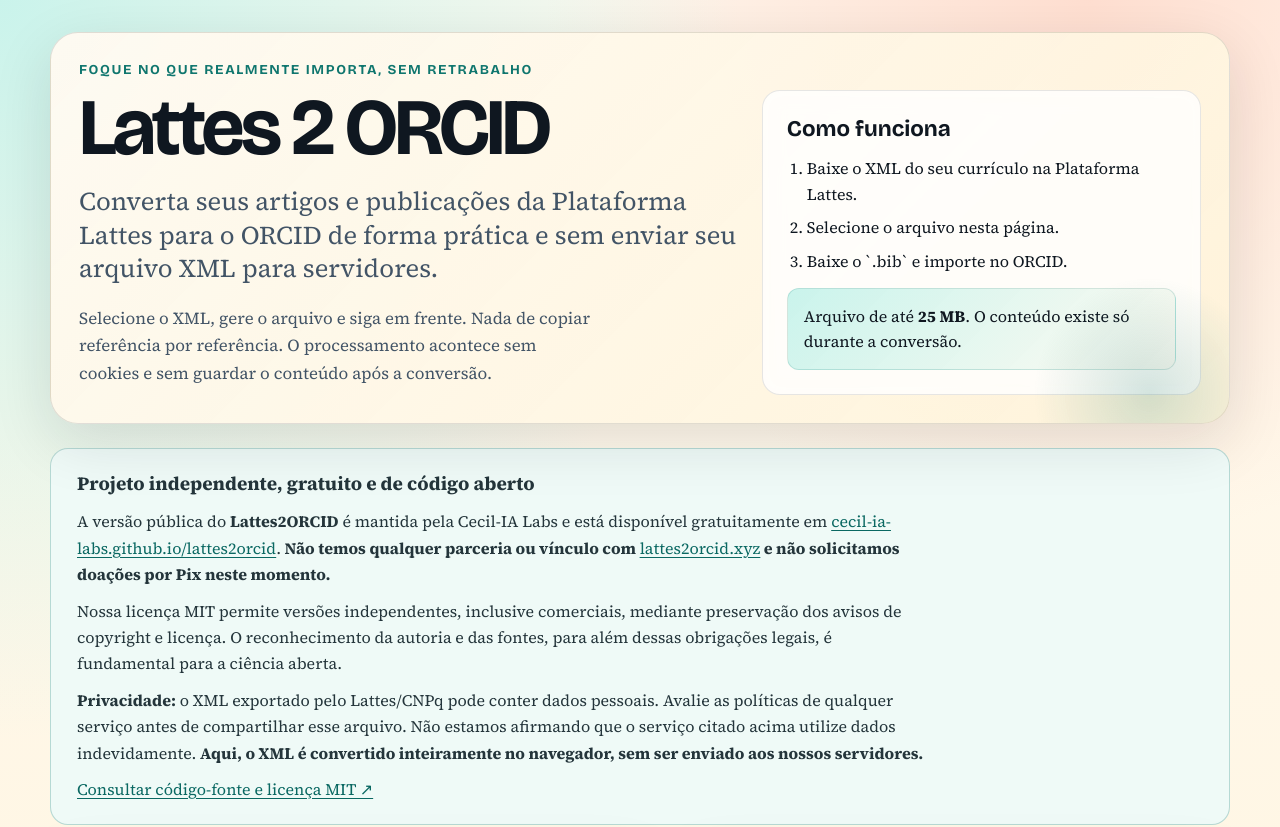
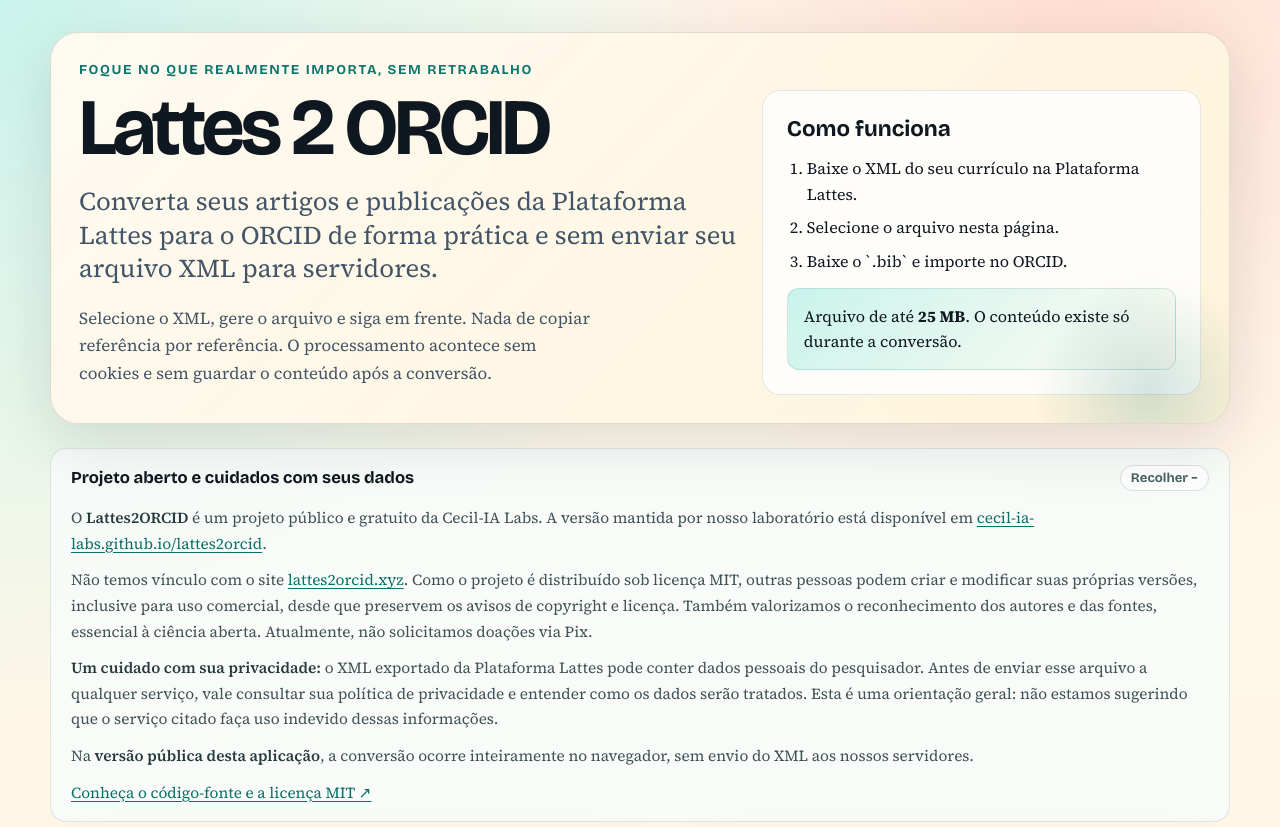
Before and after one commit to cecil-ia-labs/lattes2orcid, a React (Vite) app: page / in a window 1280 px wide. Shown: the top 827 px of the page. Built offline with nearby package versions, Linux system fonts and the light colour scheme.

Commit message:
ui: soften and collapse open-source privacy notice

```diff
--- a/src/components/home-page.tsx
+++ b/src/components/home-page.tsx
@@ -127,29 +127,56 @@ export function HomePage() {
         </HeroGrid>
       </HeroSection>
 
-      <IndependenceNotice aria-labelledby="independence-heading">
-        <h2 id="independence-heading">Projeto independente, gratuito e de código aberto</h2>
+      <IndependenceNotice open>
+        <NoticeHeader>
+          <span className="notice-heading">Projeto aberto e cuidados com seus dados</span>
+          <span className="notice-action notice-action-expanded" aria-hidden="true">Recolher −</span>
+          <span className="notice-action notice-action-collapsed" aria-hidden="true">Expandir +</span>
+        </NoticeHeader>
+        <NoticeContent>
           <p>
-          A versão pública do <strong>Lattes2ORCID</strong> é mantida pela Cecil-IA Labs
-          e está disponível gratuitamente em{" "}
-          <a href="https://cecil-ia-labs.github.io/lattes2orcid/">cecil-ia-labs.github.io/lattes2orcid</a>.
-          <strong> Não temos qualquer parceria ou vínculo com </strong>
-          <a href="https://www.lattes2orcid.xyz/" target="_blank" rel="nofollow noopener noreferrer">lattes2orcid.xyz</a>
-          <strong> e não solicitamos doações por Pix neste momento.</strong>
+            O <strong>Lattes2ORCID</strong> é um projeto público e gratuito da Cecil-IA Labs.
+            A versão mantida por nosso laboratório está disponível em{" "}
+            <a href="https://cecil-ia-labs.github.io/lattes2orcid/">
+              cecil-ia-labs.github.io/lattes2orcid
+            </a>.
           </p>
           <p>
-          Nossa licença MIT permite versões independentes, inclusive comerciais,
-          mediante preservação dos avisos de copyright e licença. O reconhecimento
-          da autoria e das fontes, para além dessas obrigações legais, é fundamental
-          para a ciência aberta.
+            Não temos vínculo com o site{" "}
+            <a
+              href="https://www.lattes2orcid.xyz/"
+              target="_blank"
+              rel="nofollow noopener noreferrer"
+            >
+              lattes2orcid.xyz
+            </a>. Como o projeto é distribuído sob licença MIT, outras pessoas
+            podem criar e modificar suas próprias versões, inclusive para uso comercial,
+            desde que preservem os avisos de copyright e licença. Também valorizamos
+            o reconhecimento dos autores e das fontes, essencial à ciência aberta.
+            Atualmente, não solicitamos doações via Pix.
           </p>
           <p>
-          <strong>Privacidade:</strong> o XML exportado pelo Lattes/CNPq pode conter dados
-          pessoais. Avalie as políticas de qualquer serviço antes de compartilhar esse arquivo.
-          Não estamos afirmando que o serviço citado acima utilize dados indevidamente.
-          <strong> Aqui, o XML é convertido inteiramente no navegador, sem ser enviado aos nossos servidores.</strong>
+            <strong>Um cuidado com sua privacidade:</strong> o XML exportado da
+            Plataforma Lattes pode conter dados pessoais do pesquisador.
+            Antes de enviar esse arquivo a qualquer serviço, vale consultar sua
+            política de privacidade e entender como os dados serão tratados.
+            Esta é uma orientação geral: não estamos sugerindo que o serviço citado
+            faça uso indevido dessas informações.
           </p>
-        <p><a href="https://github.com/cecil-ia-labs/lattes2orcid" target="_blank" rel="noopener noreferrer">Consultar código-fonte e licença MIT ↗</a></p>
+          <p>
+            Na <strong>versão pública desta aplicação</strong>, a conversão ocorre
+            inteiramente no navegador, sem envio do XML aos nossos servidores.
+          </p>
+          <p>
+            <a
+              href="https://github.com/cecil-ia-labs/lattes2orcid"
+              target="_blank"
+              rel="noopener noreferrer"
+            >
+              Conheça o código-fonte e a licença MIT ↗
+            </a>
+          </p>
+        </NoticeContent>
       </IndependenceNotice>
 
       <ContentGrid>
@@ -307,20 +334,99 @@ export function HomePage() {
   );
 }
 
-const IndependenceNotice = styled.section`
+const IndependenceNotice = styled.details`
   margin-top: 24px;
-  padding: 22px 26px;
-  border: 1px solid rgba(15, 118, 110, 0.25);
-  border-radius: 18px;
-  background: #effaf7;
-  color: #24353b;
-  line-height: 1.65;
+  width: 100%;
+  padding: 16px 20px;
+  border: 1px solid rgba(34, 87, 86, 0.13);
+  border-radius: 16px;
+  background: rgba(248, 251, 250, 0.91);
+  color: ({ theme }) => theme.colors.ink;
 
-  h2 { font-size: 1.18rem; line-height: 1.35; margin: 0 0 12px; }
-  p { margin: 0 0 10px; max-width: 100ch; }
-  p:last-child { margin-bottom: 0; }
-  a { color: #0a6862; text-decoration: underline; text-underline-offset: 3px; }
-  a:focus-visible { outline: 3px solid #0f766e; outline-offset: 3px; }
+  @media (max-width: 640px) {
+    padding: 14px 16px;
+  }
+
+  &[open] .notice-action-collapsed {
+    display: none;
+  }
+
+  &:not([open]) .notice-action-expanded {
+    display: none;
+  }
+`;
+
+const NoticeHeader = styled.summary`
+  display: flex;
+  align-items: center;
+  justify-content: space-between;
+  gap: 16px;
+  width: 100%;
+  list-style: none;
+  cursor: pointer;
+  border-radius: 6px;
+
+  &::-webkit-details-marker {
+    display: none;
+  }
+
+  &:focus-visible {
+    outline: 3px solid rgba(15, 118, 110, 0.35);
+    outline-offset: 5px;
+  }
+
+  .notice-heading {
+    min-width: 0;
+    font-family: var(--font-heading), sans-serif;
+    font-size: 1.04rem;
+    font-weight: 700;
+    line-height: 1.35;
+  }
+
+  .notice-action {
+    flex-shrink: 0;
+    padding: 4px 10px;
+    border: 1px solid rgba(34, 87, 86, 0.16);
+    border-radius: 999px;
+    color: #486365;
+    font-family: var(--font-heading), sans-serif;
+    font-size: 0.82rem;
+    font-weight: 600;
+    background: rgba(255, 255, 255, 0.62);
+  }
+`;
+
+const NoticeContent = styled.div`
+  display: grid;
+  gap: 11px;
+  width: 100%;
+  padding-top: 14px;
+  font-size: 0.96rem;
+  line-height: 1.67;
+  color: #405257;
+
+  p {
+    margin: 0;
+    width: 100%;
+    max-width: none;
+  }
+
+  strong {
+    font-weight: 600;
+    color: #273a3e;
+  }
+
+  a {
+    color: #0b6f69;
+    text-decoration: underline;
+    text-underline-offset: 3px;
+    overflow-wrap: anywhere;
+  }
+
+  a:focus-visible {
+    outline: 3px solid rgba(15, 118, 110, 0.35);
+    outline-offset: 3px;
+  }
 `;
 
 const PageShell = styled.main`
```
Lines whose indentation alone changed are shown as unchanged.
